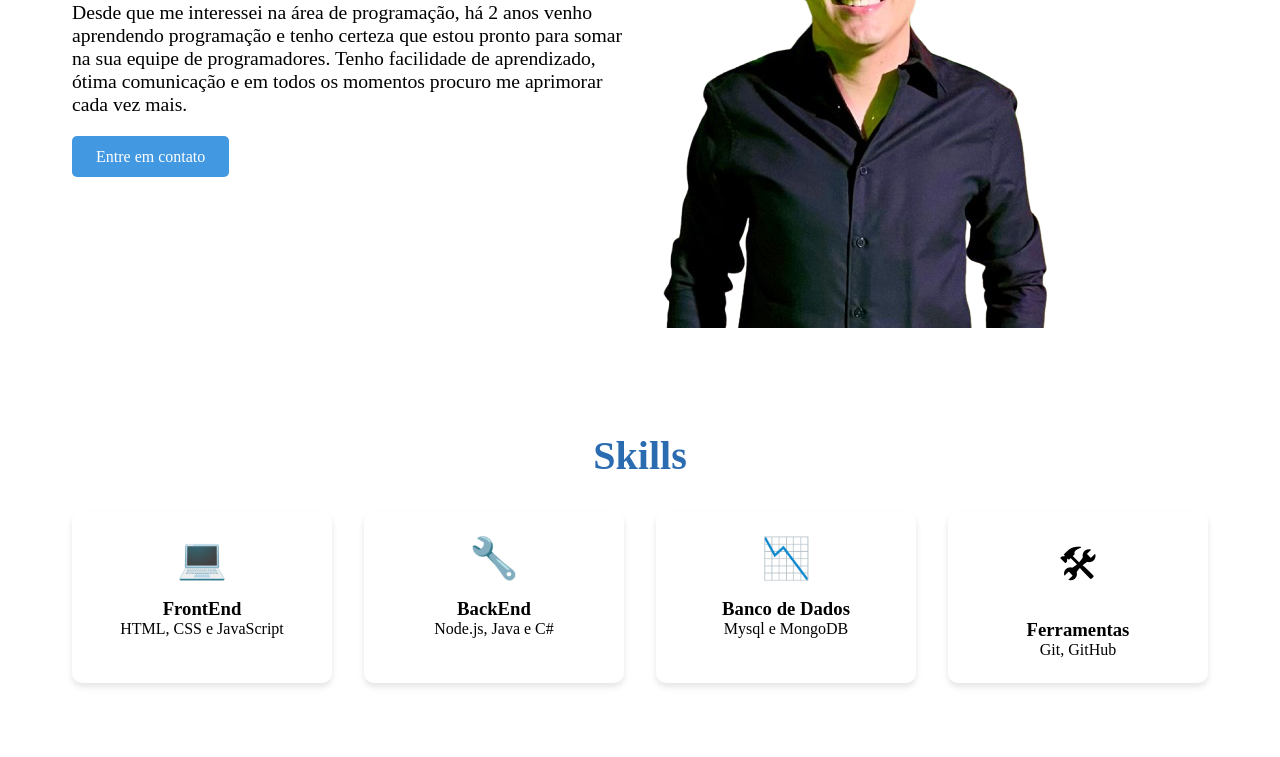
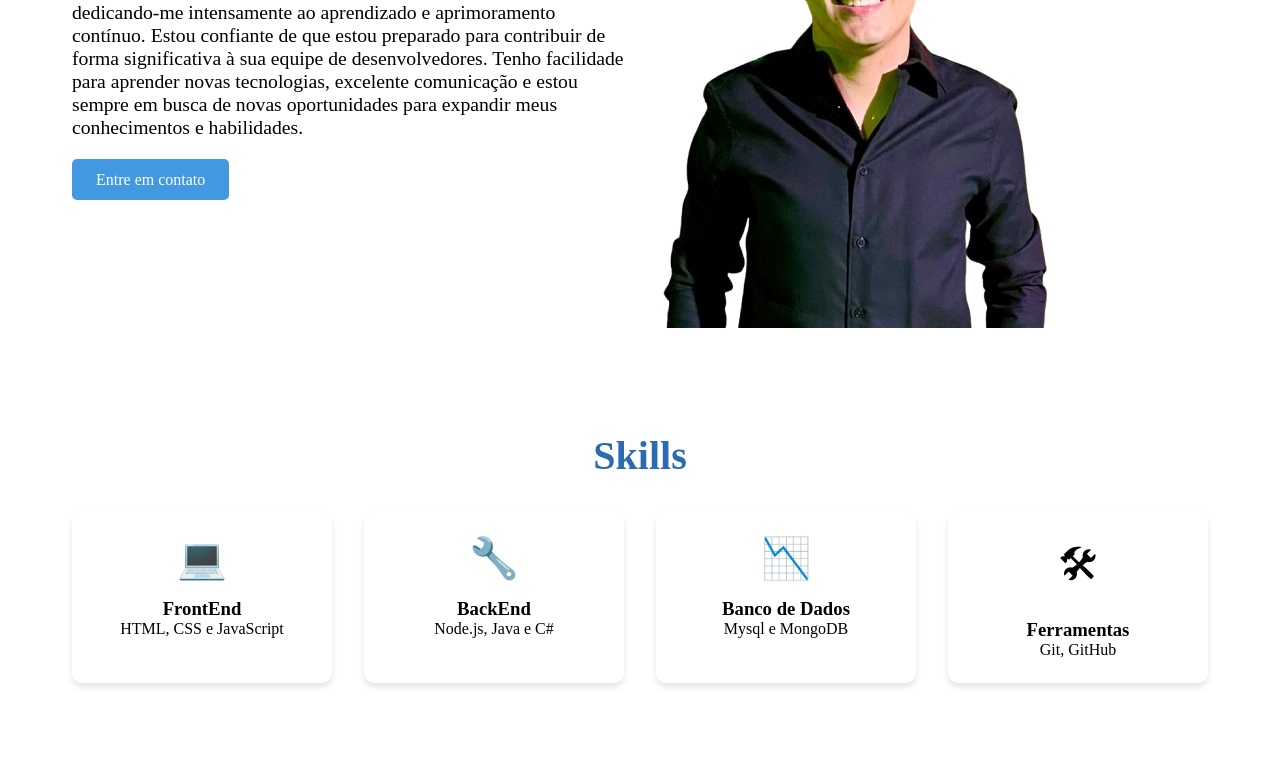
Before and after one commit to devphmelo/Curriculo, a plain HTML site: page index.html in a window 1280 px wide. Shown: the part 343-1100 px from the top of the page. Drawn offline with Linux system fonts and the light colour scheme.

Commit message:
alteracao

```diff
--- a/index.html
+++ b/index.html
@@ -23,11 +23,7 @@
         <section id="sobre" class="dev container fade-in">
             <div class="texto">
                 <h1>Pedro Henrique</h1>
-                <p>Desde que me interessei na área de programação, há 2 anos
-                    venho aprendendo programação e tenho certeza que estou
-                    pronto para somar na sua equipe de programadores. Tenho
-                    facilidade de aprendizado, ótima comunicação e em todos
-                    os momentos procuro me aprimorar cada vez mais.</p>
+                <p>Há dois anos, iniciei minha jornada na área de programação, dedicando-me intensamente ao aprendizado e aprimoramento contínuo. Estou confiante de que estou preparado para contribuir de forma significativa à sua equipe de desenvolvedores. Tenho facilidade para aprender novas tecnologias, excelente comunicação e estou sempre em busca de novas oportunidades para expandir meus conhecimentos e habilidades.</p>
                     <a class="botao-de-contato" href="#contato">Entre em contato</a>
             </div>
             <div class="imagem">
```
